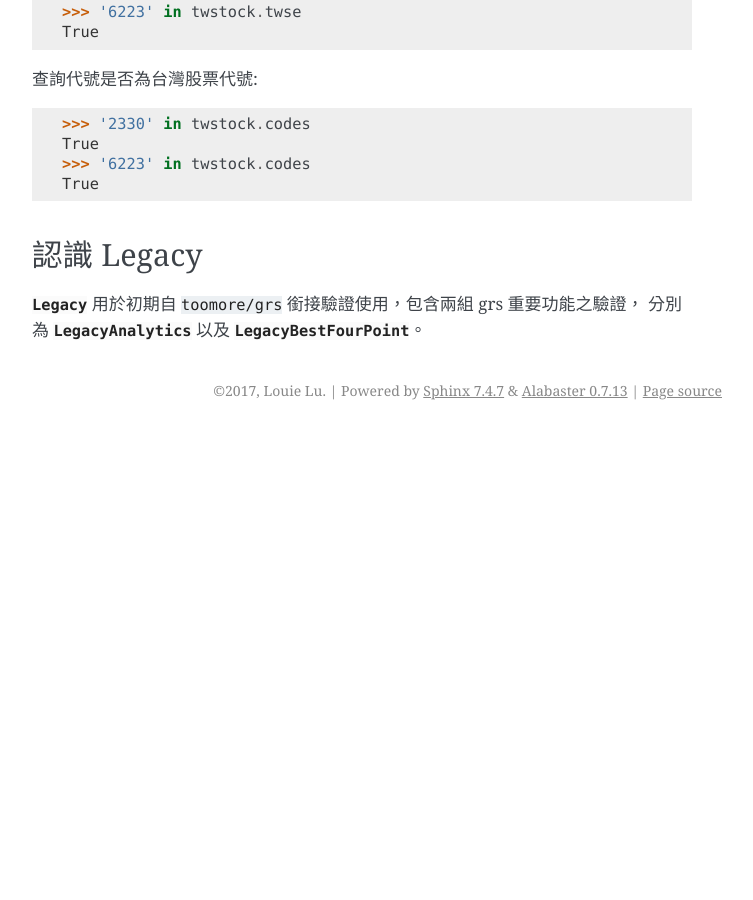
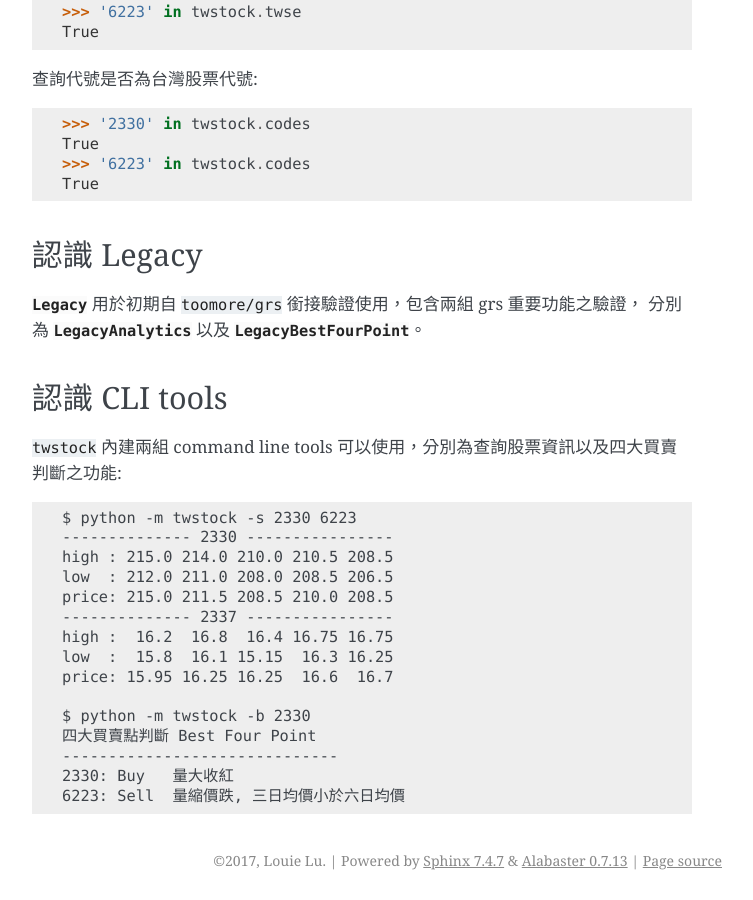
Before and after one commit to mlouielu/twstock, a Sphinx documentation site: the page built from docs/quickstart.rst, in a window 1280 px wide and 900 px high, scrolled down 5144 px. Shown: the whole window, without its empty margins (388-1141 px from the left). Built offline with Sphinx 7.4.7, drawn with Linux system fonts in a browser that asks for light colours; pages that are not in the unit, such as notebooks, are missing from menus; before the commit the page ends 5574 px from its top, so only the background shows below that.

Commit message:
Add cli tools to quickstart

```diff
--- a/docs/quickstart.rst
+++ b/docs/quickstart.rst
@@ -265,3 +265,25 @@
 
 :py:mod:`Legacy` 用於初期自 ``toomore/grs`` 銜接驗證使用，包含兩組 grs 重要功能之驗證，
 分別為 :class:`LegacyAnalytics` 以及 :class:`LegacyBestFourPoint`。
+
+
+認識 CLI tools
+================
+
+``twstock`` 內建兩組 command line tools 可以使用，分別為查詢股票資訊以及四大買賣判斷之功能::
+
+   $ python -m twstock -s 2330 6223
+   -------------- 2330 ----------------
+   high : 215.0 214.0 210.0 210.5 208.5
+   low  : 212.0 211.0 208.0 208.5 206.5
+   price: 215.0 211.5 208.5 210.0 208.5
+   -------------- 2337 ----------------
+   high :  16.2  16.8  16.4 16.75 16.75
+   low  :  15.8  16.1 15.15  16.3 16.25
+   price: 15.95 16.25 16.25  16.6  16.7
+
+   $ python -m twstock -b 2330
+   四大買賣點判斷 Best Four Point
+   ------------------------------
+   2330: Buy   量大收紅
+   6223: Sell  量縮價跌, 三日均價小於六日均價
```
